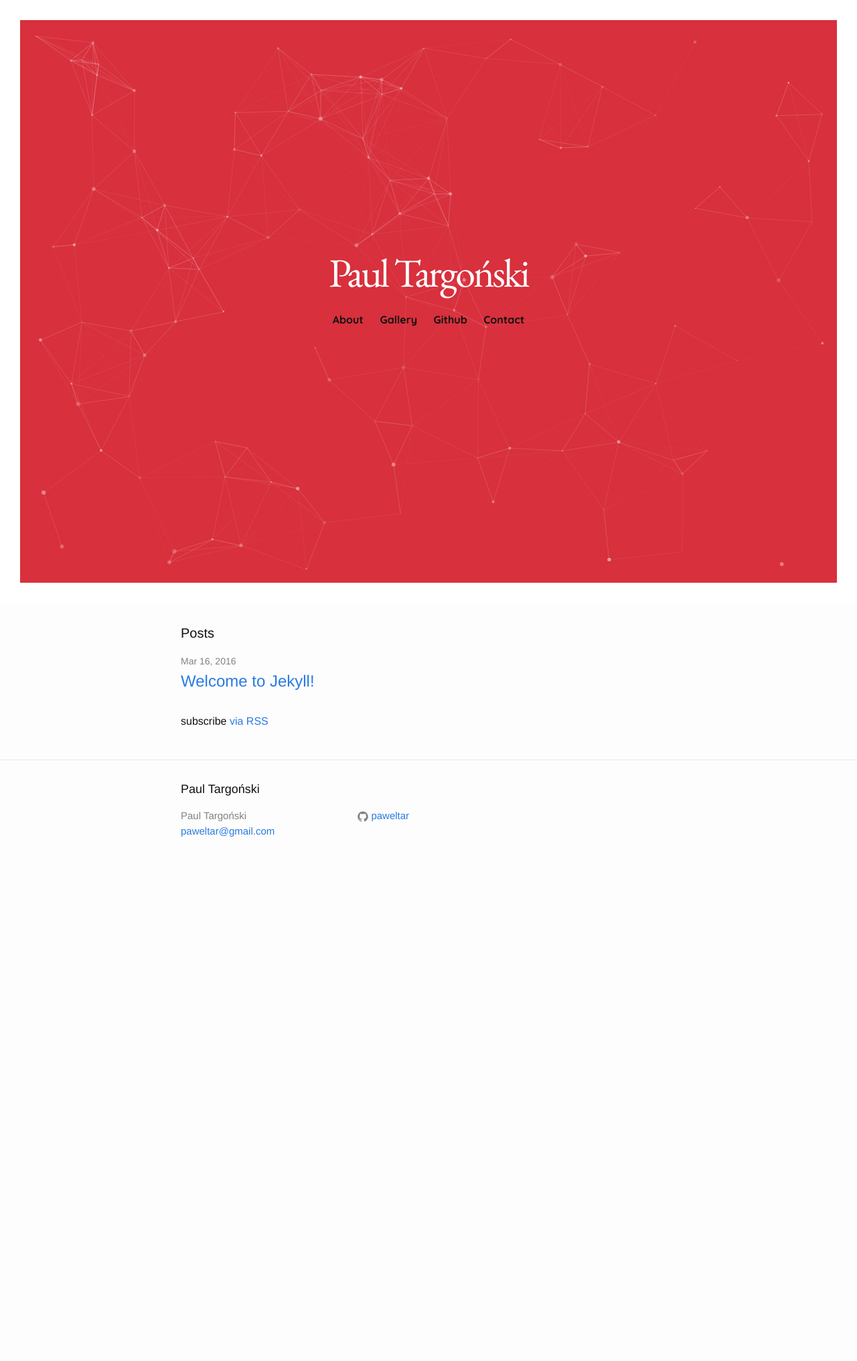
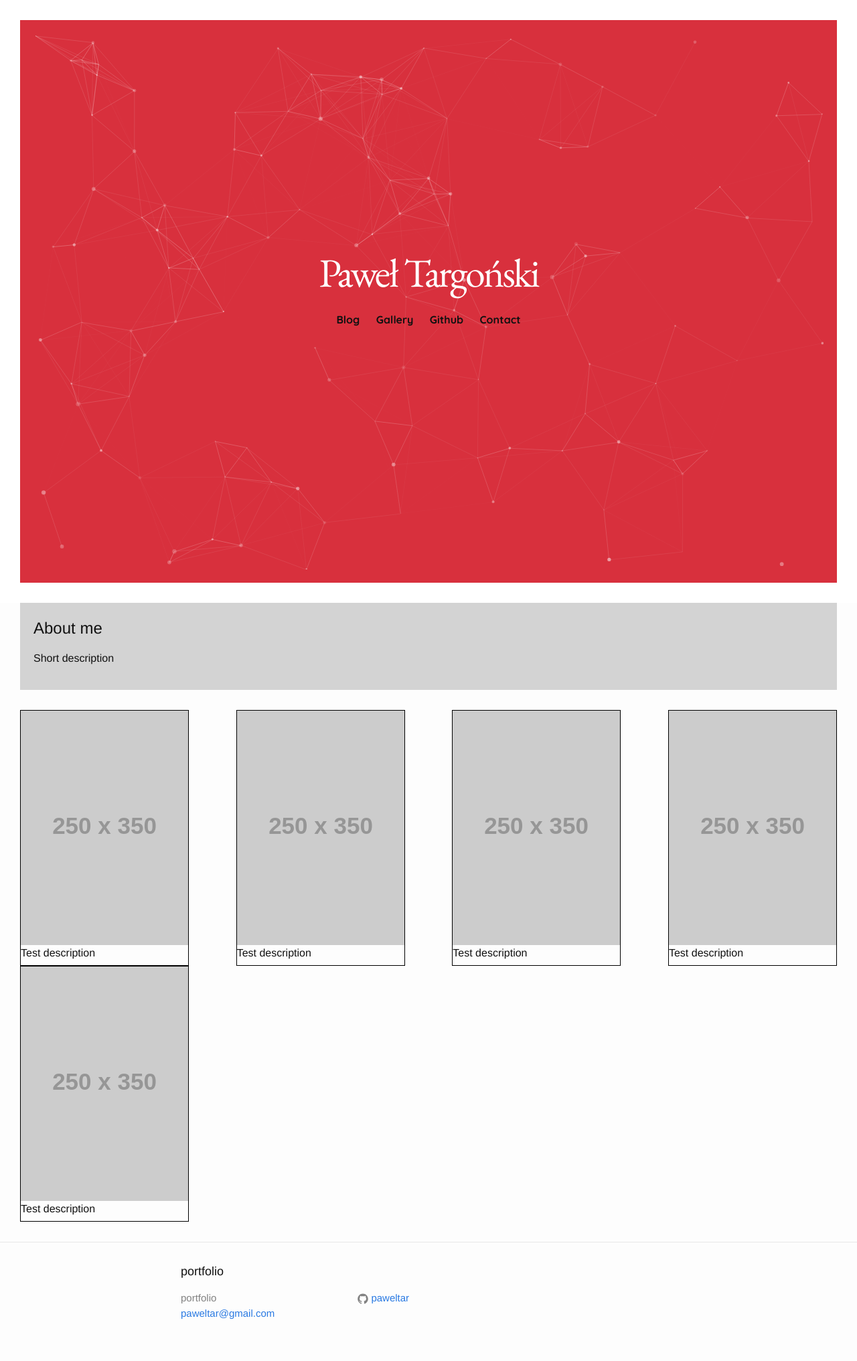
Before and after one commit to paweltar/paweltar.github.io, a Jekyll site: the page built from index.html, in a window 1280 px wide. Shown: the whole page at 67% size. Built offline with Jekyll 4.4.1, drawn with Linux system fonts in a browser that asks for light colours; nearby versions of some CDN libraries; library files that are not in the unit come from our copies; before the commit the page ends 1312 px from its top, so only the background shows below that.

Commit message:
Add About me section, and flexbox gallery

```diff
--- a/_config.yml
+++ b/_config.yml
@@ -6,7 +6,8 @@
 # 'jekyll serve'. If you change this file, please restart the server process.
 
 # Site settings
-title: Paul Targoński
+author: Paweł Targoński
+title: portfolio
 email: paweltar@gmail.com
 description: > # hi, this is my personal website
 baseurl: "" # the subpath of your site, e.g. /blog
--- a/_includes/head.html
+++ b/_includes/head.html
@@ -10,6 +10,6 @@
   <link rel="stylesheet" href="{{ "/css/main.css" | prepend: site.baseurl }}">
   <link rel="canonical" href="{{ page.url | replace:'index.html','' | prepend: site.baseurl | prepend: site.url }}">
   <link rel="alternate" type="application/rss+xml" title="{{ site.title }}" href="{{ "/feed.xml" | prepend: site.baseurl | prepend: site.url }}">
-  <link href='https://fonts.googleapis.com/css?family=EB+Garamond&effect=anaglyph' rel='stylesheet' type='text/css'>
+  <link href='https://fonts.googleapis.com/css?family=EB+Garamond' rel='stylesheet' type='text/css'>
   <link href='https://fonts.googleapis.com/css?family=Quicksand:400,700&subset=latin,latin-ext' rel='stylesheet' type='text/css'>
 </head>
--- a/_includes/header.html
+++ b/_includes/header.html
@@ -1,29 +1,19 @@
-<header id="particles-js" class="site-header">
+<header class="def-site-header">
 
-  <div class="wrap-title">
-    <div id="title-section">
-      <a class="site-title" href="{{ site.baseurl }}/">{{ site.title }}</a>
-      <p>
-        <nav class="site-nav">
-          <a href="#" class="menu-icon">
-            <svg viewBox="0 0 18 15">
-              <path fill="#424242" d="M18,1.484c0,0.82-0.665,1.484-1.484,1.484H1.484C0.665,2.969,0,2.304,0,1.484l0,0C0,0.665,0.665,0,1.484,0 h15.031C17.335,0,18,0.665,18,1.484L18,1.484z" />
-              <path fill="#424242" d="M18,7.516C18,8.335,17.335,9,16.516,9H1.484C0.665,9,0,8.335,0,7.516l0,0c0-0.82,0.665-1.484,1.484-1.484 h15.031C17.335,6.031,18,6.696,18,7.516L18,7.516z" />
-              <path fill="#424242" d="M18,13.516C18,14.335,17.335,15,16.516,15H1.484C0.665,15,0,14.335,0,13.516l0,0 c0-0.82,0.665-1.484,1.484-1.484h15.031C17.335,12.031,18,12.696,18,13.516L18,13.516z" />
-            </svg>
-          </a>
 
-          <div class="trigger">
+      <a class="def-site-title" href="{{ site.baseurl }}/">{{ site.title }}</a>
+
+        <nav class="def-site-nav">
+
+          <div class="def-nav-links">
             {% for my_page in site.pages %} {% if my_page.title %}
-            <a class="page-link" href="{{ my_page.url | prepend: site.baseurl }}">{{ my_page.title }}</a> {% endif %} {% endfor %}
-            <a class="page-link" href="">Gallery</a>
-            <a class="page-link" href="https://github.com/paweltar">Github</a>
-            <a class="page-link" href="">Contact</a>
+            <a class="def-page-link" href="{{ my_page.url | prepend: site.baseurl }}">{{ my_page.title }}</a> {% endif %} {% endfor %}
+            <a class="def-page-link" href="">Gallery</a>
+            <a class="def-page-link" href="https://github.com/paweltar">Github</a>
+            <a class="def-page-link" href="">Contact</a>
           </div>
+
         </nav>
-      </p>
-    </div>
-  </div>
 
 
 
--- /dev/null
+++ b/_includes/welcome_about.html
@@ -0,0 +1,7 @@
+<div class="about-section">
+  <div class="img"></div>
+  <div class="about-text">
+    <h2>About me</h2>
+    <p>Short description</p>
+  </div>
+</div>
--- /dev/null
+++ b/_includes/welcome_gallery.html
@@ -0,0 +1,22 @@
+<div class="gallery-wrapper">
+  <div class="gallery-card">
+    <img src="http://placehold.it/250x350" alt="">
+    <p>Test description</p>
+  </div>
+  <div class="gallery-card">
+    <img src="http://placehold.it/250x350" alt="">
+    <p>Test description</p>
+  </div>
+  <div class="gallery-card">
+    <img src="http://placehold.it/250x350" alt="">
+    <p>Test description</p>
+  </div>
+  <div class="gallery-card">
+    <img src="http://placehold.it/250x350" alt="">
+    <p>Test description</p>
+  </div>
+  <div class="gallery-card">
+    <img src="http://placehold.it/250x350" alt="">
+    <p>Test description</p>
+  </div>
+</div>
--- /dev/null
+++ b/_includes/welcome_header.html
@@ -0,0 +1,31 @@
+<header id="particles-js" class="site-header">
+
+  <div class="wrap-title">
+    <div id="title-section">
+      <a class="site-title" href="{{ site.baseurl }}/">{{ site.author }}</a>
+      <p>
+        <nav class="site-nav">
+          <a href="#" class="menu-icon">
+            <svg viewBox="0 0 18 15">
+              <path fill="#424242" d="M18,1.484c0,0.82-0.665,1.484-1.484,1.484H1.484C0.665,2.969,0,2.304,0,1.484l0,0C0,0.665,0.665,0,1.484,0 h15.031C17.335,0,18,0.665,18,1.484L18,1.484z" />
+              <path fill="#424242" d="M18,7.516C18,8.335,17.335,9,16.516,9H1.484C0.665,9,0,8.335,0,7.516l0,0c0-0.82,0.665-1.484,1.484-1.484 h15.031C17.335,6.031,18,6.696,18,7.516L18,7.516z" />
+              <path fill="#424242" d="M18,13.516C18,14.335,17.335,15,16.516,15H1.484C0.665,15,0,14.335,0,13.516l0,0 c0-0.82,0.665-1.484,1.484-1.484h15.031C17.335,12.031,18,12.696,18,13.516L18,13.516z" />
+            </svg>
+          </a>
+
+          <div class="trigger">
+            {% for my_page in site.pages %} {% if my_page.title %}
+            <!-- <a class="page-link" href="{{ my_page.url | prepend: site.baseurl }}">{{ my_page.title }}</a> {% endif %} {% endfor %} -->
+            <a href="" class="page-link">Blog</a>
+            <a class="page-link" href="">Gallery</a>
+            <a class="page-link" href="https://github.com/paweltar">Github</a>
+            <a class="page-link" href="">Contact</a>
+          </div>
+        </nav>
+      </p>
+    </div>
+  </div>
+
+
+
+</header>
--- a/_layouts/default.html
+++ b/_layouts/default.html
@@ -16,8 +16,6 @@
     {% include footer.html %}
 
   <script src="https://ajax.googleapis.com/ajax/libs/jquery/2.2.0/jquery.min.js"></script>
-  <script src="node_modules/particles.js/particles.js"></script>
-  <script src="js/index.js"></script>
   </body>
 
 </html>
--- /dev/null
+++ b/_layouts/welcome.html
@@ -0,0 +1,21 @@
+<!DOCTYPE html>
+<html>
+
+  {% include head.html %}
+
+  <body>
+
+    {% include welcome_header.html %}
+
+    {% include welcome_about.html %}
+
+    {% include welcome_gallery.html %}
+
+    {% include footer.html %}
+
+  <script src="https://ajax.googleapis.com/ajax/libs/jquery/2.2.0/jquery.min.js"></script>
+  <script src="/node_modules/particles.js/particles.js"></script>
+  <script src="/js/index.js"></script>
+  </body>
+
+</html>
--- /dev/null
+++ b/_sass/_def-site-layout.scss
@@ -0,0 +1,20 @@
+.def-site-header {
+  border-bottom: 1px solid lightgray;
+}
+.about-section {
+  background-color: lightgray;
+  margin: 0 30px;
+  padding: 20px;
+}
+.gallery-wrapper {
+  display: flex;
+  flex-wrap:         wrap;
+  justify-content:         space-between;
+  margin: 30px;
+  .gallery-card {
+    height: 380px;
+    width: 250px;
+    border: 1px solid black;
+    img {}
+  }
+}
--- a/css/main.scss
+++ b/css/main.scss
@@ -49,5 +49,6 @@ $on-laptop:        800px;
 @import
         "base",
         "layout",
-        "syntax-highlighting"
+        "syntax-highlighting",
+        "def-site-layout"
 ;
--- a/index.html
+++ b/index.html
@@ -1,5 +1,5 @@
 ---
-layout: default
+layout: welcome
 ---
 
 <div class="home">
--- a/js/index.js
+++ b/js/index.js
@@ -3,12 +3,4 @@ $( document ).ready(function() {
   particlesJS.load('particles-js', 'assets/particles.json', function() {
     console.log('callback - particles.js config loaded');
   });
-
-  $( ".site-title" ).hover(
-  function() {
-    $( this ).addClass( "font-effect-anaglyph" );
-  }, function() {
-    $( this ).removeClass( "font-effect-anaglyph" );
-  }
-);
 });
```
